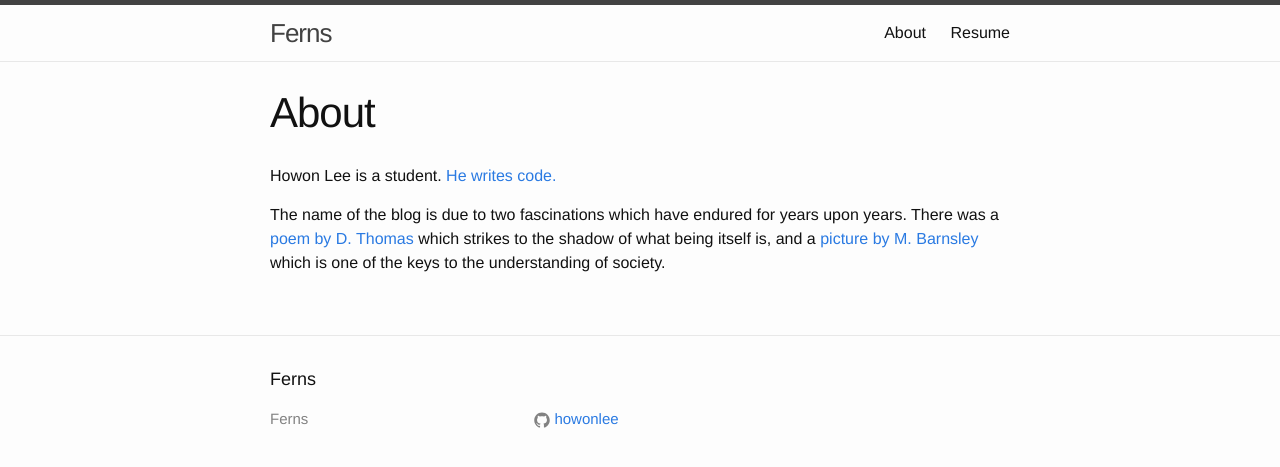
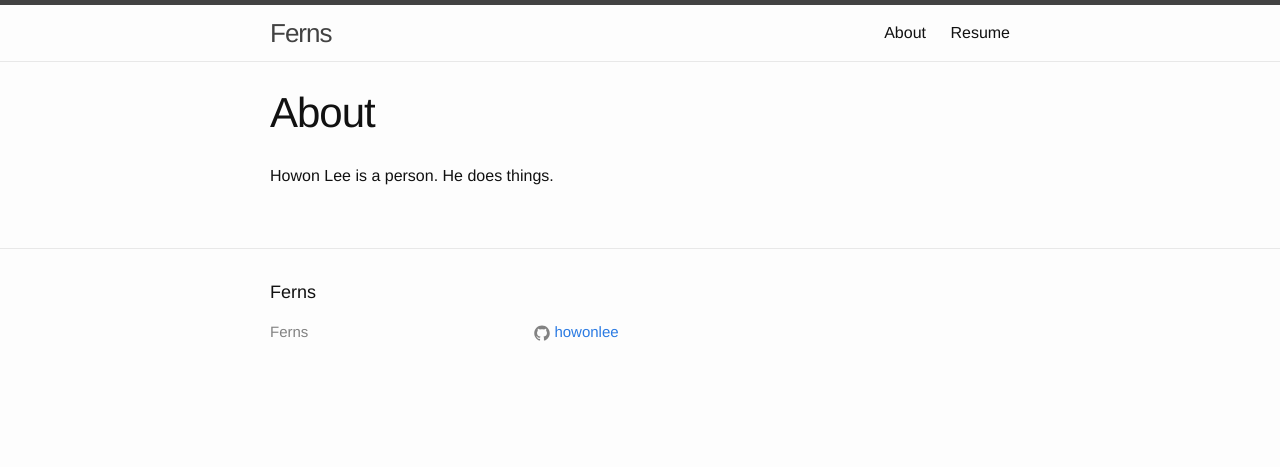
Before and after one commit to howonlee/howonlee.github.io, a Jekyll site: the page built from about.md, in a window 1280 px wide. Shown: the top 467 px of the page. Built offline with Jekyll 4.4.1, drawn with Linux system fonts in a browser that asks for light colours.

Commit message:
haha about page

```diff
--- a/about.md
+++ b/about.md
@@ -4,6 +4,4 @@
 permalink: /about/
 ---
 
-Howon Lee is a student. [He writes code.](http://github.com/howonlee)
-
-The name of the blog is due to two fascinations which have endured for years upon years. There was a [poem by D. Thomas](http://www.poets.org/poetsorg/poem/fern-hill) which strikes to the shadow of what being itself is, and a [picture by M. Barnsley](http://mathworld.wolfram.com/BarnsleysFern.html) which is one of the keys to the understanding of society.
+Howon Lee is a person. He does things.
```
